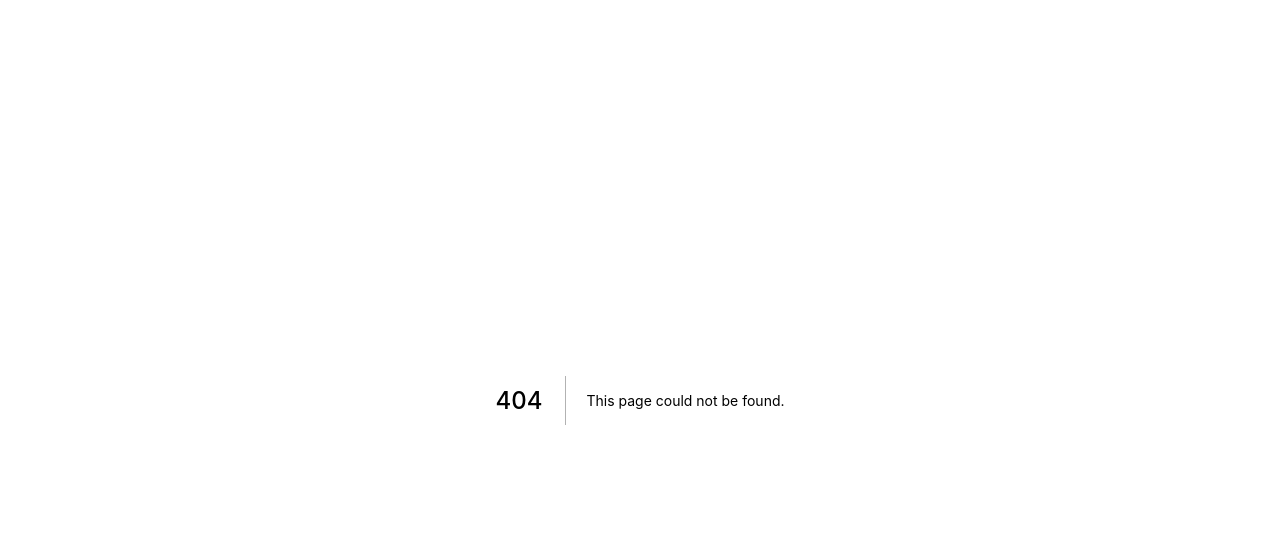
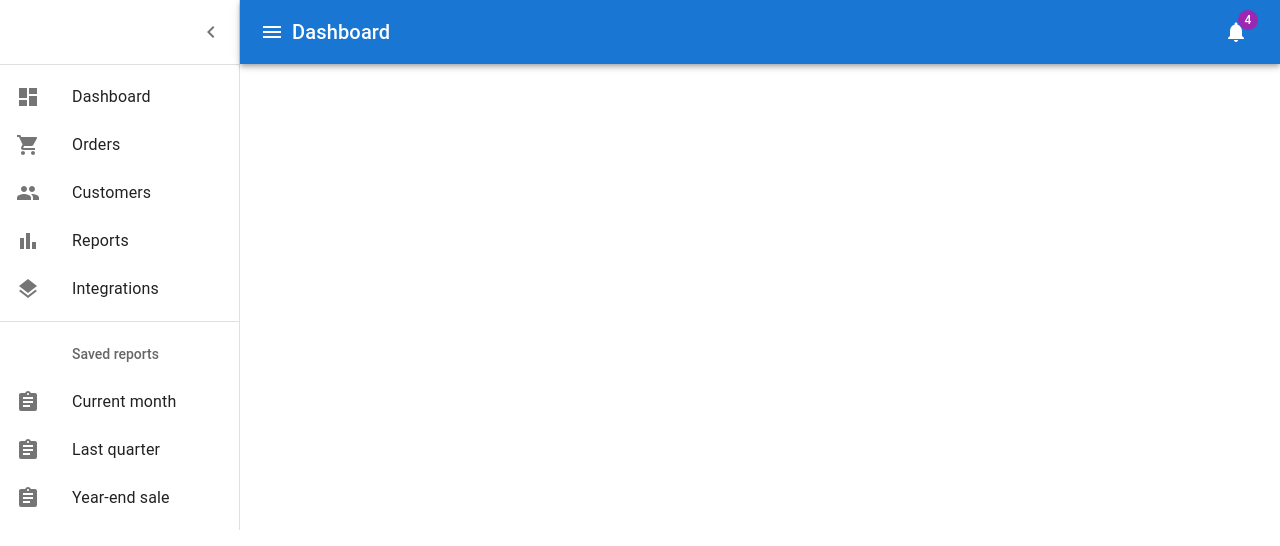
Before and after one commit to epoqa/greenfront, a Next.js app: page /home in a window 1280 px wide. Before the commit this address had no page. Shown: the top 546 px of the page. Built offline with nearby package versions, Linux system fonts and the light colour scheme.

Commit message:
router example

```diff
--- a/next.config.js
+++ b/next.config.js
@@ -1,4 +1,4 @@
 /** @type {import('next').NextConfig} */
 module.exports = {
   reactStrictMode: true,
-}
+};
--- a/pages/home/Home.jsx
+++ b/pages/home/Home.jsx
@@ -0,0 +1,126 @@
+import React from "react";
+import List from "@mui/material/List";
+import {
+  secondaryListItems,
+  mainListItems,
+} from "../../src/components/Navigation/Navigation";
+import { styled, createTheme, ThemeProvider } from "@mui/material/styles";
+import CssBaseline from "@mui/material/CssBaseline";
+import MuiDrawer from "@mui/material/Drawer";
+import Box from "@mui/material/Box";
+import MuiAppBar, { AppBarProps as MuiAppBarProps } from "@mui/material/AppBar";
+import Toolbar from "@mui/material/Toolbar";
+import Typography from "@mui/material/Typography";
+import Divider from "@mui/material/Divider";
+import IconButton from "@mui/material/IconButton";
+import Badge from "@mui/material/Badge";
+import Container from "@mui/material/Container";
+import Grid from "@mui/material/Grid";
+import Paper from "@mui/material/Paper";
+import Link from "@mui/material/Link";
+import MenuIcon from "@mui/icons-material/Menu";
+import ChevronLeftIcon from "@mui/icons-material/ChevronLeft";
+import NotificationsIcon from "@mui/icons-material/Notifications";
+const Home = () => {
+  const Drawer = styled(MuiDrawer, {
+    shouldForwardProp: (prop) => prop !== "open",
+  })(({ theme, open }) => ({
+    "& .MuiDrawer-paper": {
+      position: "relative",
+      whiteSpace: "nowrap",
+      width: drawerWidth,
+      transition: theme.transitions.create("width", {
+        easing: theme.transitions.easing.sharp,
+        duration: theme.transitions.duration.enteringScreen,
+      }),
+      boxSizing: "border-box",
+      ...(!open && {
+        overflowX: "hidden",
+        transition: theme.transitions.create("width", {
+          easing: theme.transitions.easing.sharp,
+          duration: theme.transitions.duration.leavingScreen,
+        }),
+        width: theme.spacing(7),
+        [theme.breakpoints.up("sm")]: {
+          width: theme.spacing(9),
+        },
+      }),
+    },
+  }));
+  const AppBar = styled(MuiAppBar, {
+    shouldForwardProp: (prop) => prop !== "open",
+  })(({ theme, open }) => ({
+    zIndex: theme.zIndex.drawer + 1,
+    transition: theme.transitions.create(["width", "margin"], {
+      easing: theme.transitions.easing.sharp,
+      duration: theme.transitions.duration.leavingScreen,
+    }),
+    ...(open && {
+      marginLeft: drawerWidth,
+      width: `calc(100% - ${drawerWidth}px)`,
+      transition: theme.transitions.create(["width", "margin"], {
+        easing: theme.transitions.easing.sharp,
+        duration: theme.transitions.duration.enteringScreen,
+      }),
+    }),
+  }));
+
+  const drawerWidth = 240;
+  return (
+    <>
+      <AppBar position="absolute" open={true}>
+        <Toolbar
+          sx={{
+            pr: "24px", // keep right padding when drawer closed
+          }}
+        >
+          <IconButton
+            edge="start"
+            color="inherit"
+            aria-label="open drawer"
+            // onClick={toggleDrawer}
+            // sx={{
+            //   marginRight: "36px",
+            //   ...(open && { display: "none" }),
+            // }}
+          >
+            <MenuIcon />
+          </IconButton>
+          <Typography
+            component="h1"
+            variant="h6"
+            color="inherit"
+            noWrap
+            sx={{ flexGrow: 1 }}
+          >
+            Dashboard
+          </Typography>
+          <IconButton color="inherit">
+            <Badge badgeContent={4} color="secondary">
+              <NotificationsIcon />
+            </Badge>
+          </IconButton>
+        </Toolbar>
+      </AppBar>
+      <Drawer variant="permanent" open={true}>
+        <Toolbar
+          sx={{
+            display: "flex",
+            alignItems: "center",
+            justifyContent: "flex-end",
+            px: [1],
+          }}
+        >
+          <IconButton>
+            <ChevronLeftIcon />
+          </IconButton>
+        </Toolbar>
+        <Divider />
+        <List>{mainListItems}</List>
+        <Divider />
+        <List>{secondaryListItems}</List>
+      </Drawer>
+    </>
+  );
+};
+export default Home;
--- /dev/null
+++ b/pages/home/index.js
@@ -0,0 +1 @@
+export { default } from "./Home.jsx";
--- /dev/null
+++ b/src/components/Navigation/Navigation.js
@@ -0,0 +1,70 @@
+import * as React from "react";
+import ListItem from "@mui/material/ListItem";
+import ListItemIcon from "@mui/material/ListItemIcon";
+import ListItemText from "@mui/material/ListItemText";
+import ListSubheader from "@mui/material/ListSubheader";
+import DashboardIcon from "@mui/icons-material/Dashboard";
+import ShoppingCartIcon from "@mui/icons-material/ShoppingCart";
+import PeopleIcon from "@mui/icons-material/People";
+import BarChartIcon from "@mui/icons-material/BarChart";
+import LayersIcon from "@mui/icons-material/Layers";
+import AssignmentIcon from "@mui/icons-material/Assignment";
+
+export const mainListItems = (
+  <div>
+    <ListItem button>
+      <ListItemIcon>
+        <DashboardIcon />
+      </ListItemIcon>
+      <ListItemText primary="Dashboard" />
+    </ListItem>
+    <ListItem button>
+      <ListItemIcon>
+        <ShoppingCartIcon />
+      </ListItemIcon>
+      <ListItemText primary="Orders" />
+    </ListItem>
+    <ListItem button>
+      <ListItemIcon>
+        <PeopleIcon />
+      </ListItemIcon>
+      <ListItemText primary="Customers" />
+    </ListItem>
+    <ListItem button>
+      <ListItemIcon>
+        <BarChartIcon />
+      </ListItemIcon>
+      <ListItemText primary="Reports" />
+    </ListItem>
+    <ListItem button>
+      <ListItemIcon>
+        <LayersIcon />
+      </ListItemIcon>
+      <ListItemText primary="Integrations" />
+    </ListItem>
+  </div>
+);
+
+export const secondaryListItems = (
+  <div>
+    <ListSubheader inset>Saved reports</ListSubheader>
+    <ListItem button>
+      <ListItemIcon>
+        <AssignmentIcon />
+      </ListItemIcon>
+      <ListItemText primary="Current month" />
+    </ListItem>
+    <ListItem button>
+      <ListItemIcon>
+        <AssignmentIcon />
+      </ListItemIcon>
+      <ListItemText primary="Last quarter" />
+    </ListItem>
+    <ListItem button>
+      <ListItemIcon>
+        <AssignmentIcon />
+      </ListItemIcon>
+      <ListItemText primary="Year-end sale" />
+    </ListItem>
+  </div>
+);
--- a/tsconfig.json
+++ b/tsconfig.json
@@ -20,7 +20,7 @@
     "**/*.ts",
     "**/*.tsx",
     "pages/SignIn/index.jsx",
-    "pages/register/Register.jsx"
+    "pages/Register/Register.jsx"
   ],
   "exclude": ["node_modules"]
 }
```
Also changed, not shown: pages/test/[test].js (added, +10 -0 lines).
